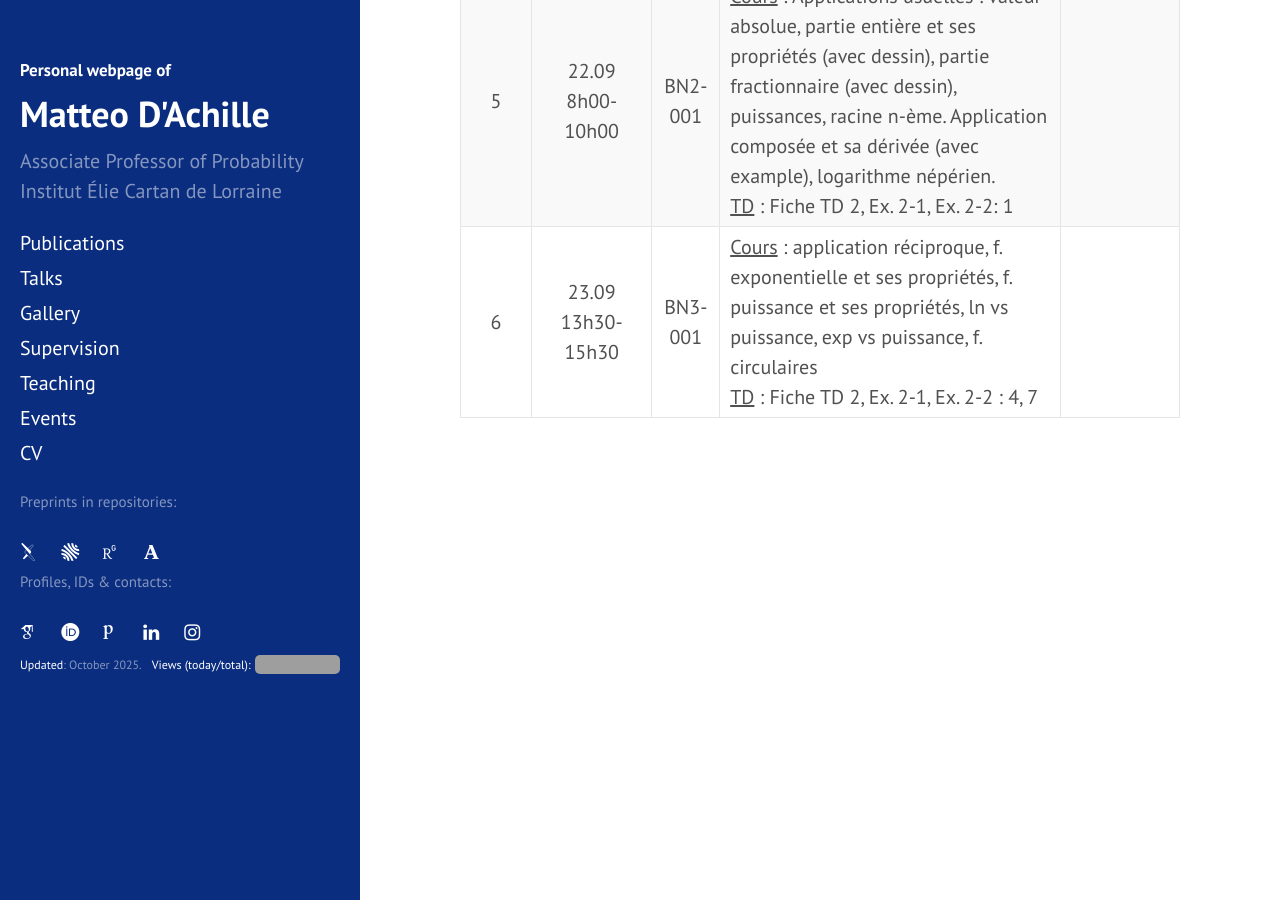
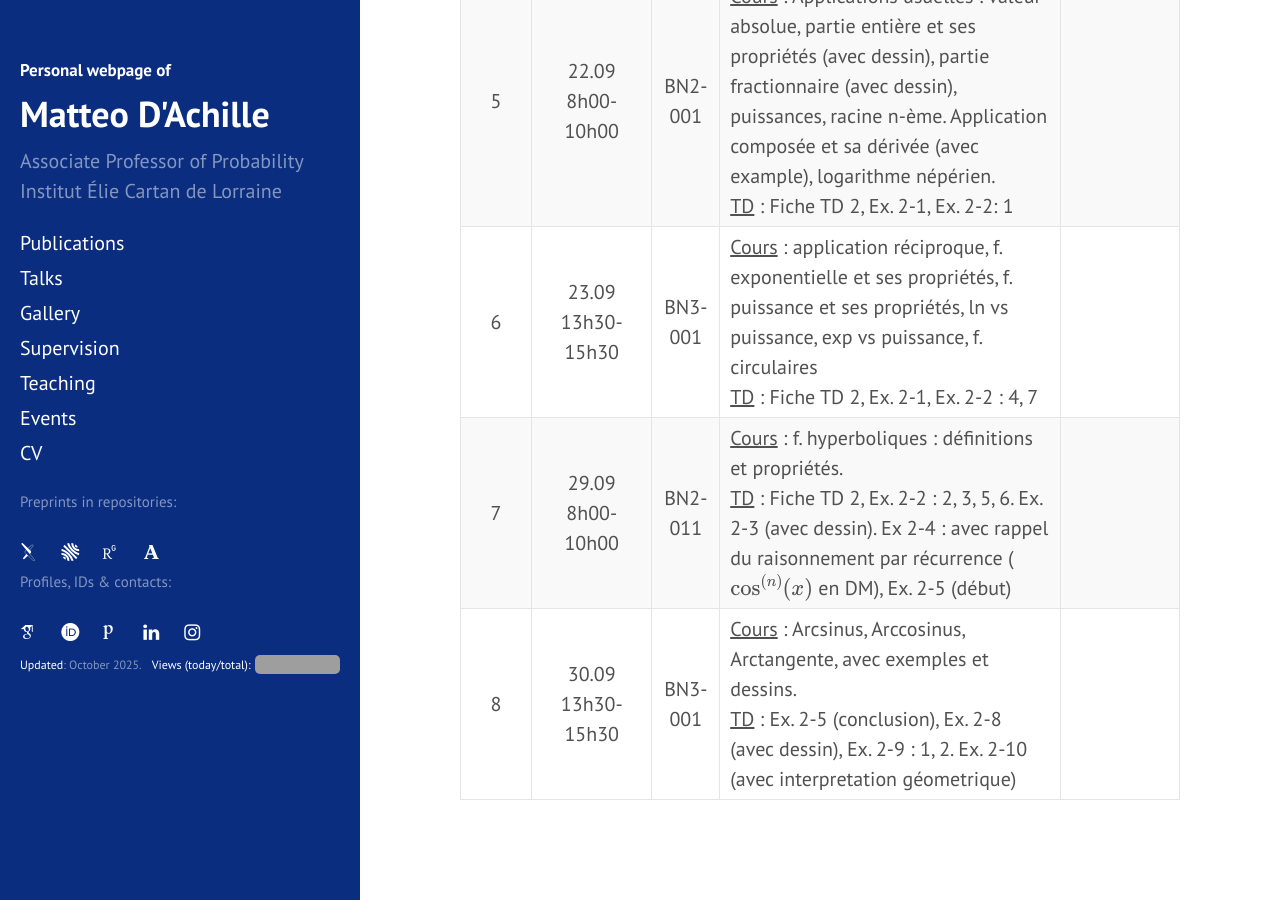
Before and after one commit to matteodachille/matteodachille.github.io, a Jekyll site: the page built from _courses/Analysis1-2025.md, in a window 1280 px wide and 900 px high, scrolled down 1706 px. Built offline with Jekyll 4.4.1, drawn with Linux system fonts in a browser that asks for light colours; nearby versions of some CDN libraries; some web fonts are replaced; grey boxes are pictures that could not be loaded.

Commit message:
Updated talk list and Analysis 1 class

```diff
--- a/_courses/Analysis1-2025.md
+++ b/_courses/Analysis1-2025.md
@@ -42,3 +42,5 @@ Pour le materiel de cours ainsi que les annonces voir : <br/> [https://arche.uni
 | 4 | 16.09 <br/> 13h30-15h30   | BN3-001 |   <u>Cours</u> :  Continuité, dérivabilité, variations d'une application, équation de la tangente à \\(\mathcal{C}_f \\), asymptotes horizontales, verticales, obliques, exemples<br/><u>TD</u> Fiche TD 1, Ex. 1.5  | |
 | 5 | 22.09 <br/> 8h00-10h00   | BN2-001 |   <u>Cours</u> : Applications usuelles : valeur absolue, partie entière et ses propriétés (avec dessin), partie fractionnaire (avec dessin), puissances, racine n-ème. Application composée et sa dérivée (avec example), logarithme népérien. <br/><u>TD</u> : Fiche TD 2, Ex. 2-1, Ex. 2-2: 1 | |
 | 6 | 23.09 <br/> 13h30-15h30   | BN3-001 |   <u>Cours</u> : application réciproque, f. exponentielle et ses propriétés, f. puissance et ses propriétés, ln vs puissance, exp vs puissance, f. circulaires <br/><u>TD</u> : Fiche TD 2, Ex. 2-1, Ex. 2-2 : 4, 7  | |
+| 7 | 29.09 <br/> 8h00-10h00   | BN2-011 |   <u>Cours</u> : f. hyperboliques : définitions et propriétés. <br/><u>TD</u> : Fiche TD 2, Ex. 2-2 : 2, 3, 5, 6. Ex. 2-3 (avec dessin). Ex 2-4 : avec rappel du raisonnement par récurrence (\\(\cos^{(n)}(x) \\) en DM), Ex. 2-5 (début) | |
+| 8 | 30.09 <br/> 13h30-15h30   | BN3-001 |   <u>Cours</u> : Arcsinus, Arccosinus, Arctangente, avec exemples et dessins. <br/><u>TD</u> : Ex. 2-5 (conclusion), Ex. 2-8 (avec dessin), Ex. 2-9 : 1, 2. Ex. 2-10 (avec interpretation géometrique)  | |
--- a/index.html
+++ b/index.html
@@ -41,11 +41,12 @@ My research interests lie in probability, mainly in random geometry, statistical
    <p style="font-size:13pt;">
 
    20.06 &#x2023; Rencontres de Mathématiques de l'université de Rouen, FR (<a href="https://rmr2025.sciencesconf.org/resource/page/id/1#:~:text=leurs%20propri%C3%A9t%C3%A9s%20asymptotiques.-,Matteo%20D%27Achille,-For%C3%AAts%20massiques%20%3A%20distribution" target="_blank">link</a>)<br/>
-   24-26.09 &#x2023; YMCN autumn school: Probability and dynamics on groups, Münster, DE (<a href="https://www.uni-muenster.de/MathematicsMuenster/events/2025/probdyn-on-groups.shtml" target="_blank">link</a>)<br/>
+   26.09 &#x2023; YMCN autumn school: Probability and dynamics on groups, Münster, DE (<a href="https://www.uni-muenster.de/MathematicsMuenster/events/2025/probdyn-on-groups.shtml#:~:text=Inhyeok%20Choi-,Matteo%20D%27Achille,-Barbara%20Dembin" target="_blank">link</a>)<br/>
    02.10 &#x2023; Séminaire Probabilités et Statistique, Institut Élie Cartan de Lorraine, Nancy, FR (<a href="https://iecl.univ-lorraine.fr/events/matteo-dachille/" target="_blank">link</a>)<br/>
+   14.10 &#x2023; Journée de rentrée de l'Institut Élie Cartan de Lorraine, Nancy, FR<br/>
    <!--07.10 &#x2023; <a style="color: red; font-weight: bold;font-size: 13px; position: relative; top: -2.5px;">(TBC)</a> Séminaire du CERMICS, École des Ponts, FR (<a href="#" target="_blank">link</a>)<br/-->
    10-14.11 &#x2023; Kirchhoff forests on graphs: recent developments, CIRM Luminy, FR (<a href="https://conferences.cirm-math.fr/3582.html" target="_blank">link</a>)<br/>
-   21.11 &#x2023; <a style="color: red; font-weight: bold;font-size: 13px; position: relative; top: -2.5px;">(TBC)</a> Séminaire EDP, Analyse et Applications, Institut Élie Cartan de Lorraine, Metz FR<br/>
+   21.11 &#x2023; <a style="color: red; font-weight: bold;font-size: 13px; position: relative; top: -2.5px;">(TBC)</a> Séminaire EDP, Analyse et Applications, Institut Élie Cartan de Lorraine, Metz, FR<br/>
    8-12.06.26 &#x2023; <a style="color: red; font-weight: bold;font-size: 13px; position: relative; top: -2.5px;">(TBC)</a> 5th Italian Meeting on Probability & Mathematical Statistics, Palermo, IT (<a href="https://probabilitypalermo2026.unipa.it/" target="_blank">link</a>)<br/>
    <!--Title: _TBA_
    {: style="margin-left: 110px; margin-bottom:20px;" }-->
```
